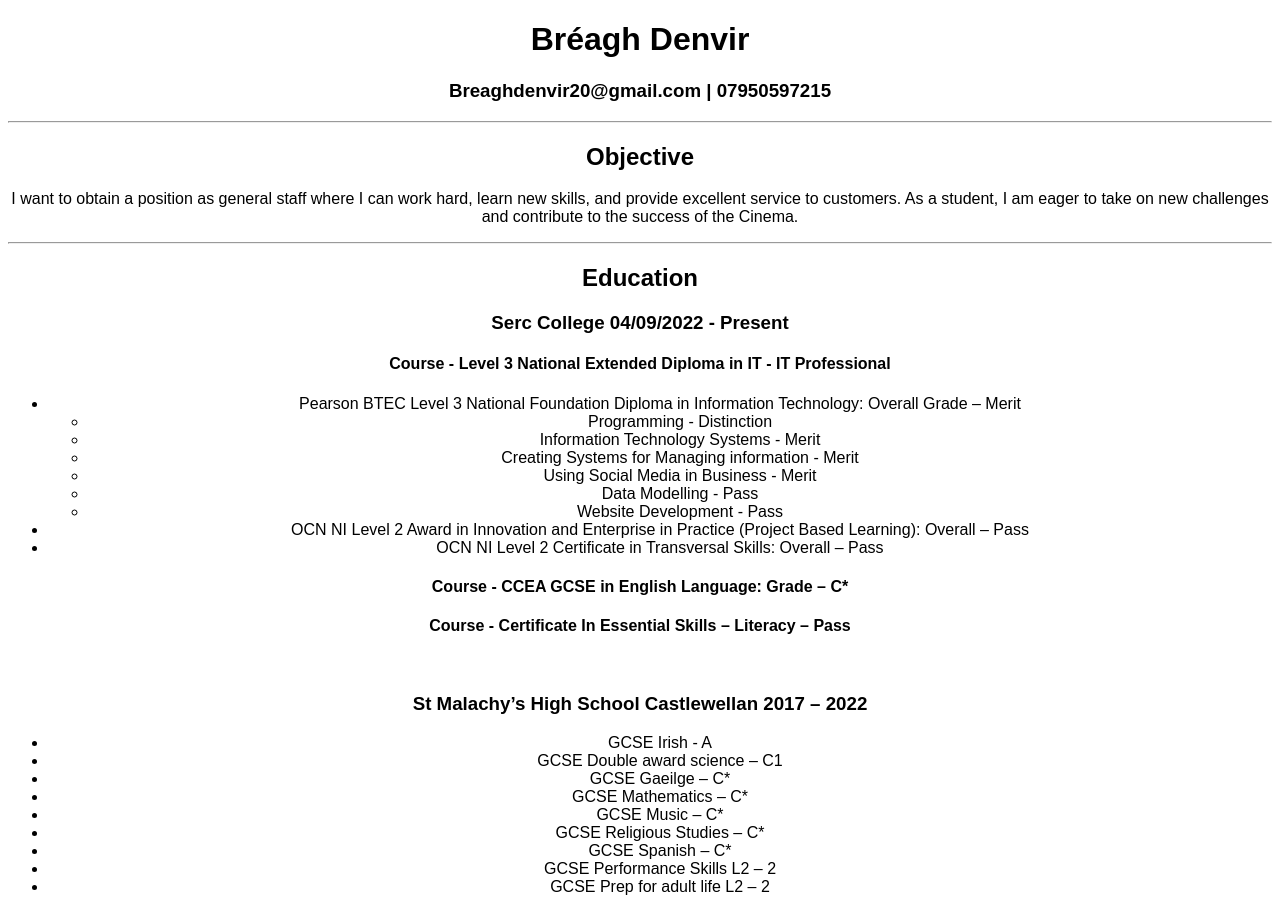
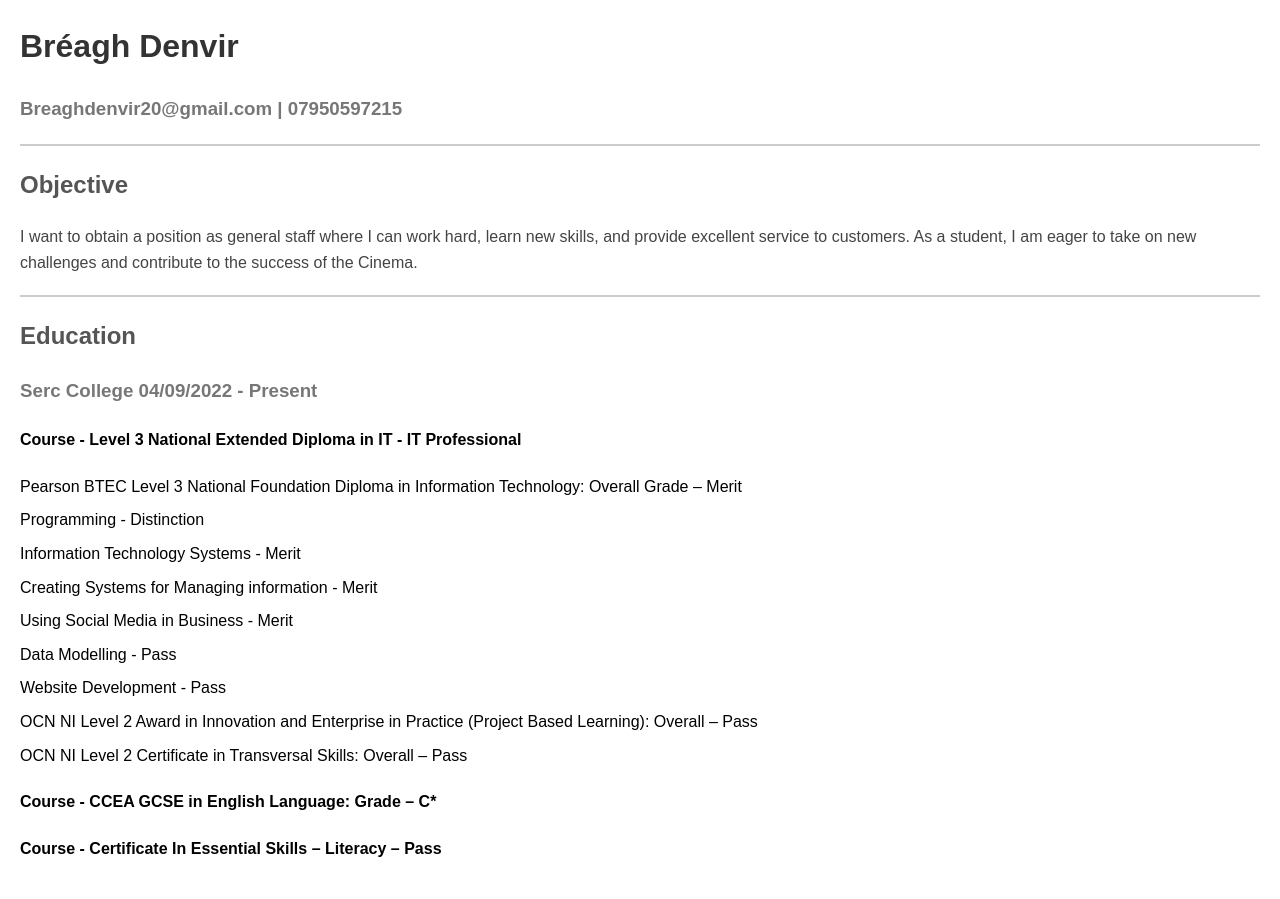
Before and after one commit to BreaghDenvir/resume, a plain HTML site: page index.html in a window 1280 px wide. Shown: the top 899 px of the page. Drawn offline with Linux system fonts and the light colour scheme.

Commit message:
added some css

```diff
--- a/style.css
+++ b/style.css
@@ -1,4 +1,42 @@
-*{
+body {
+    font-family: Arial, sans-serif;
+    line-height: 1.6;
+    margin: 20px;
+  }
+
+  h1 {
+    color: #333;
+  }
+
+  h2 {
+    color: #555;
+  }
+
+  h3 {
+    color: #777;
+  }
+
+  hr {
+    border: 1px solid #ccc;
+    margin: 20px 0;
+  }
+
+  p {
+    color: #444;
+  }
+
+  ul {
+    list-style-type: none;
+    margin: 0;
+    padding: 0;
+  }
+
+  li {
+    margin-bottom: 8px;
+  }
+
+  footer {
+    margin-top: 50px;
     text-align: center;
-    font-family: Arial, Helvetica, sans-serif;
-}
+    color: #888;
+  }
```
Also changed, not shown: index.html (+1 -1 lines).
